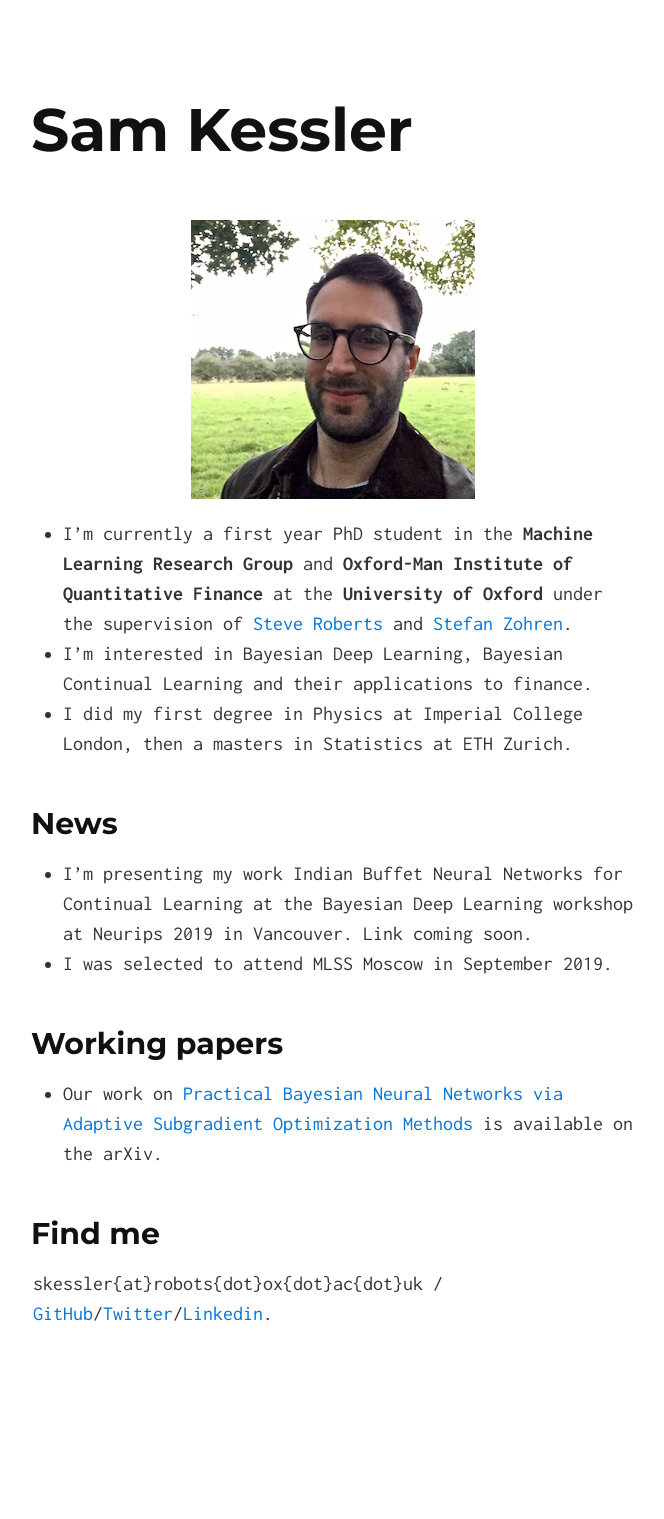
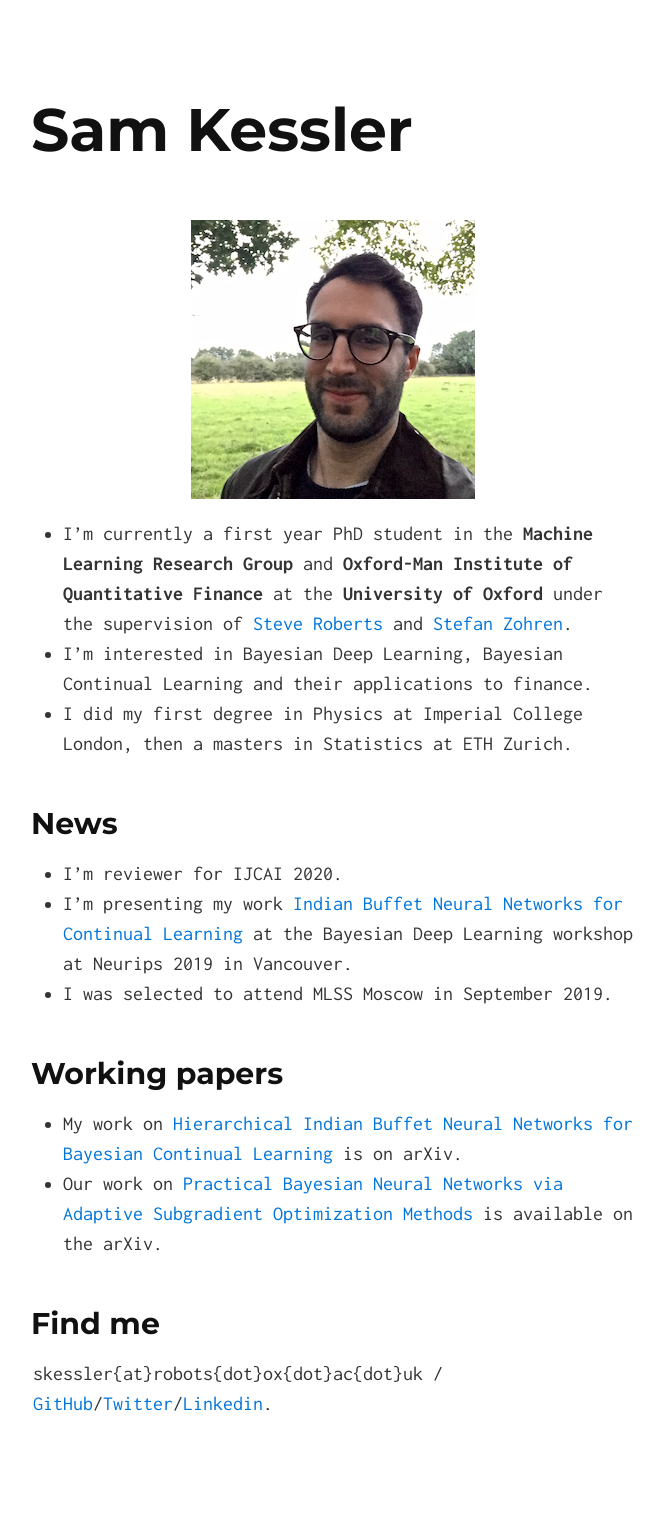
Before and after one commit to skezle/skezle.github.io, a Jekyll site: the page built from index.md, in a window 1280 px wide. Shown: the whole page, without its empty margins (307-971 px from the left). Built offline with Jekyll 4.4.1, drawn with Linux system fonts in a browser that asks for light colours; before the commit the page ends 1429 px from its top, so only the background shows below that.

Commit message:
adds updates

```diff
--- a/index.md
+++ b/index.md
@@ -15,12 +15,14 @@ Statistics at ETH Zurich.
 
 ## News
 
-* I'm presenting my work Indian Buffet Neural Networks for Continual Learning at the
-Bayesian Deep Learning workshop at Neurips 2019 in Vancouver. Link coming soon.
+* I'm reviewer for IJCAI 2020.
+* I'm presenting my work [Indian Buffet Neural Networks for Continual Learning](http://bayesiandeeplearning.org/2019/papers/63.pdf) at the
+Bayesian Deep Learning workshop at Neurips 2019 in Vancouver.
 * I was selected to attend MLSS Moscow in September 2019.
 
 ## Working papers
 
+* My work on [Hierarchical Indian Buffet Neural Networks for Bayesian Continual Learning](https://arxiv.org/abs/1912.02290) is on arXiv.
 * Our work on [Practical Bayesian Neural Networks via Adaptive
 Subgradient Optimization Methods](https://arxiv.org/pdf/1811.03679.pdf) is available on
 the arXiv.
```
